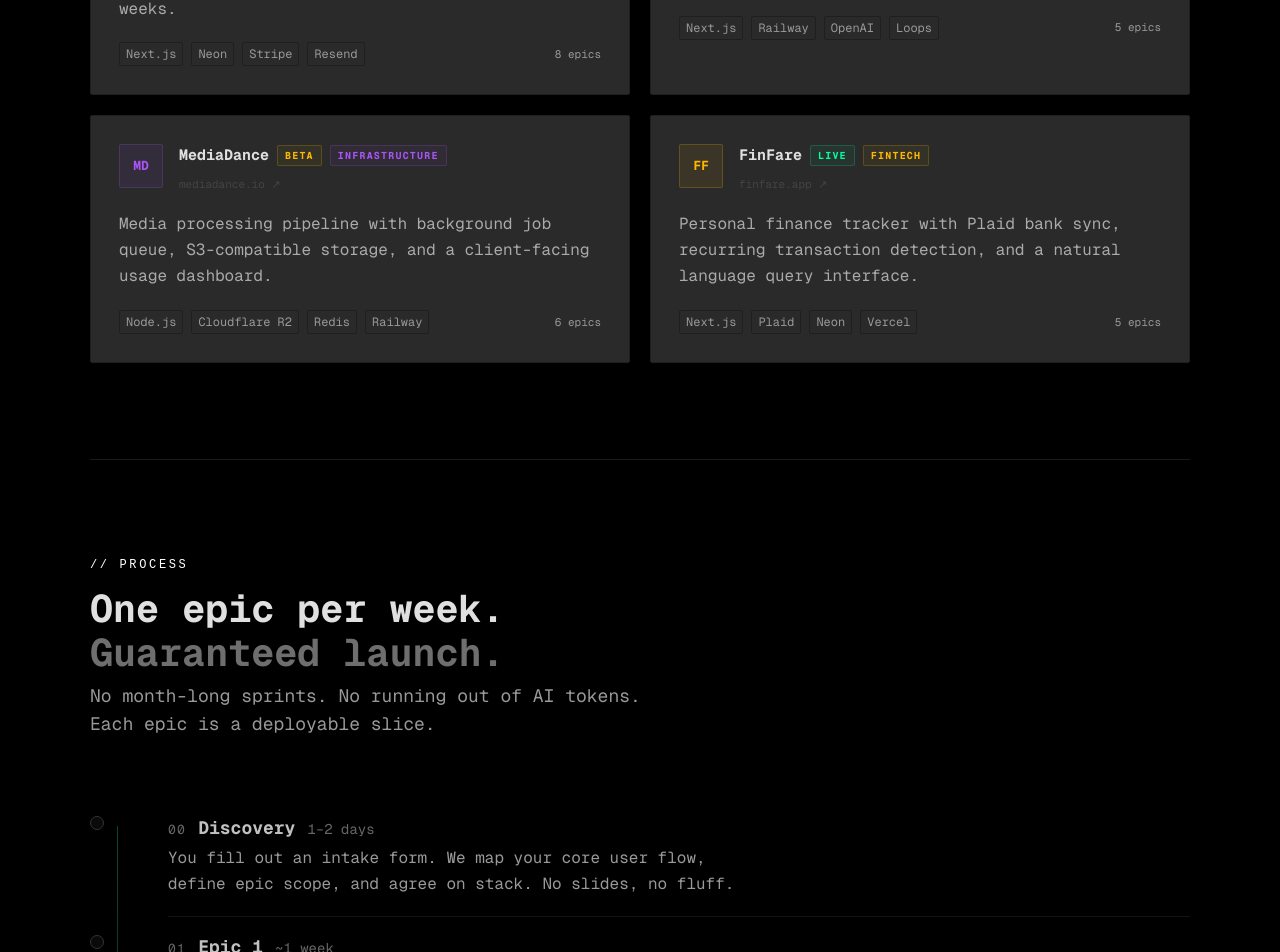
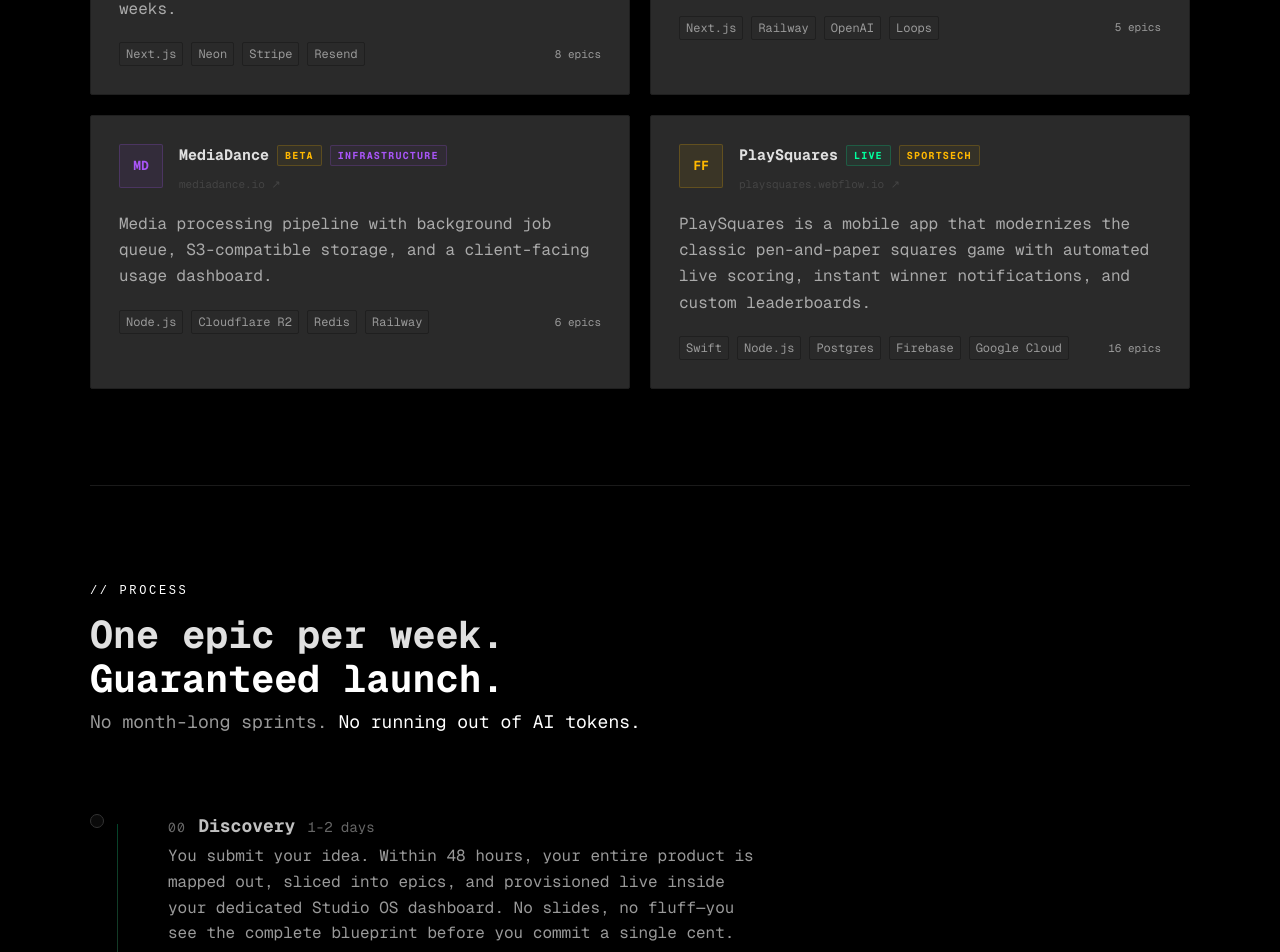
Before and after one commit to rup2701/appnomics-landing, a Next.js app: page / in a window 1280 px wide. Shown: the part 1115-2067 px from the top of the page. Built offline with nearby package versions, Linux system fonts and the light colour scheme.

Commit message:
feat: Revise content across multiple sections for clarity and engagement

```diff
--- a/components/sections/CTASection.tsx
+++ b/components/sections/CTASection.tsx
@@ -31,8 +31,7 @@
         </h2>
 
         <p className="text-lg text-[#777] mb-12 leading-[1.7] font-mono">
-          Tell us about your idead. We&apos;ll scope your project in 24 hours —
-          no agency bloat, no hidden fees, no lock-in.
+          Start with your idea. Get your 6-week epic breakdown in 24 hours — zero risk, zero lock-in.
         </p>
 
         <a
--- a/components/sections/FAQSection.tsx
+++ b/components/sections/FAQSection.tsx
@@ -37,15 +37,15 @@
   return (
     <section className="py-24 border-t border-[#1a1a1a]">
       <div className="max-w-[860px] mx-auto px-10">
-        <SectionLabel centerAlign={true}>// FAQ</SectionLabel>
+        {/* <SectionLabel centerAlign={true}>// FAQ</SectionLabel> */}
 
         <div className="text-center">
           <h2 className="text-[clamp(24px,3vw,36px)] font-bold text-[#e0e0e0] mb-2 leading-[1.15] font-mono">
-            Questions?
+            FAQ
             <br />
-            <span className="text-[#6e6e6e]">We&apos;ve got answers.</span>
+            {/* <span className="text-[#6e6e6e]">We&apos;ve got answers.</span> */}
           </h2>
-          <p className="text-md text-[#777] mb-14 font-mono">
+          <p className="text-lg text-[#999] mb-14 font-mono">
             Everything you need to know before getting started.
           </p>
         </div>
--- a/components/sections/PortfolioSection.tsx
+++ b/components/sections/PortfolioSection.tsx
@@ -37,12 +37,12 @@
     char: "MD",
   },
   {
-    name: "FinFare",
-    domain: "finfare.app",
-    industry: "FINTECH",
-    description: "Personal finance tracker with Plaid bank sync, recurring transaction detection, and a natural language query interface.",
-    epics: 5,
-    stack: ["Next.js", "Plaid", "Neon", "Vercel"],
+    name: "PlaySquares",
+    domain: "playsquares.webflow.io",
+    industry: "SPORTSECH",
+    description: "PlaySquares is a mobile app that modernizes the classic pen-and-paper squares game with automated live scoring, instant winner notifications, and custom leaderboards.",
+    epics: 16,
+    stack: ["Swift", "Node.js", "Postgres", "Firebase", 'Google Cloud'],
     color: "#ffb800",
     status: "LIVE",
     char: "FF",
@@ -76,7 +76,7 @@
           Built. Shipped. Handed over.
         </h2>
         <p className="text-lg text-[#999] mb-14 font-mono">
-          A sample of MVPs we've taken from intake to production.
+          A sample of MVPs we&apos;ve taken from intake to production.
         </p>
 
         <div className="grid grid-cols-1 md:grid-cols-2 gap-5">
--- a/components/sections/ProcessSection.tsx
+++ b/components/sections/ProcessSection.tsx
@@ -6,35 +6,40 @@
   {
     n: "00",
     label: "Discovery",
-    sub: "1–2 days",
-    detail: "You fill out an intake form. We map your core user flow, define epic scope, and agree on stack. No slides, no fluff.",
+    sub: "1\-2 days",
+    detail: "You submit your idea. Within 48 hours, your entire product is mapped out, sliced into epics,\
+    and provisioned live inside your dedicated Studio OS dashboard. No slides, no fluff—you see the complete\
+    blueprint before you commit a single cent.",
     icon: "◈",
   },
   {
     n: "01",
     label: "Epic 1",
     sub: "~1 week",
-    detail: "Auth, database schema, and the first slice of core functionality. Deployed to staging. You see it working.",
+    detail: "Auth, database schema, and the first slice of core functionality. Deployed to staging.\
+    You see it working.",
     icon: "▸",
   },
   {
     n: "02",
     label: "Epic 2",
     sub: "~1 week",
-    detail: "Core feature loop: the thing your users actually pay for. Integrations, business logic, API contracts.",
+    detail: "Core feature loop: the thing your users actually pay for.\
+    Integrations, business logic, API contracts.",
     icon: "▸",
   },
   {
     n: "03",
     label: "Epic 3–N",
     sub: "~1 week each",
-    detail: "Billing, notifications, admin tools, analytics — each epic ships a vertical slice. Progress every 7 days.",
+    detail: "Billing, notifications, admin tools, analytics — each epic ships\
+    a vertical slice. Progress every 7 days.",
     icon: "▸",
   },
   {
     n: "04",
     label: "QA & Polish",
-    sub: "3–5 days",
+    sub: "3\-5 days",
     detail: "Full QA pass, production deploy, DNS, monitoring setup, Sentry wired. Everything production-grade.",
     icon: "◉",
   },
@@ -59,10 +64,10 @@
         <h2 className="text-[clamp(24px,3vw,42px)] font-bold text-[#e0e0e0] mb-2 leading-[1.15] font-mono">
           One epic per week.
           <br />
-          <span className="text-[#6e6e6e]">Guaranteed launch.</span>
+          <span className="text-[#fff]">Guaranteed launch.</span>
         </h2>
         <p className="text-lg text-[#999] mb-[60px] font-mono max-w-[560px]">
-          No month-long sprints. No running out of AI tokens. Each epic is a deployable slice.
+          No month-long sprints. <span className={'text-[#fff] text-extrabold'}>No running out of AI tokens.</span>
         </p>
 
         {/* Timeline */}
@@ -135,8 +140,7 @@
           <p className="text-md text-[#888] font-mono leading-[1.7]">
             An epic is a single, fully functional feature block delivered every week. <br/>
             Most MVPs are <span className="text-[#e0e0e0]">5&mdash;6 epics</span> — that&apos;s{" "}
-            <span className="text-[#e0e0e0]">5&mdash;6 weeks</span> from intake to production. Larger platforms may run
-            8&mdash;10 epics. We&apos;ll scope it in Discovery before you commit a cent.
+            <span className="text-[#e0e0e0]">5&mdash;6 weeks</span> from intake to production. Every epic is fully laid out and mapped during your free discovery session — so you see the exact roadmap before you commit a cent.
           </p>
         </div>
       </div>
--- a/components/sections/StudioOSSection.tsx
+++ b/components/sections/StudioOSSection.tsx
@@ -19,16 +19,23 @@
             </span>
           </h2>
           <p
-            className="text-md text-[#777] mb-4 font-mono mx-auto max-w-[600px]"
+            className="text-lg text-[#999] mb-4 font-mono mx-auto max-w-[600px]"
           >
             Environment variables, artifacts, epic timeline, and a complete handover package — all in one dashboard,
             from Day 1.
           </p>
         </div>
 
+        {/* Studio OS Dashboard mockup */}
+        <div
+          className="border border-[#2a2a2a] rounded-[4px] overflow-hidden h-[560px] shadow-[0_0_60px_#00ff9d0a,0_40px_80px_#00000088] mt-14"
+        >
+          <StudioOSMockup />
+        </div>
+
         {/* Feature bullets - centered */}
         <div
-          className="flex gap-8 flex-wrap justify-center mb-14"
+          className="flex gap-8 flex-wrap justify-center mt-14"
         >
           {[
             { icon: "⬡", label: "All env vars & secrets", color: "#00ff9d" },
@@ -37,7 +44,7 @@
             { icon: "↑", label: "Live deploy links", color: "#ffb800" },
           ].map((f) => (
             <div key={f.label} className="flex items-center gap-2">
-              <span style={{ color: f.color, fontSize: 14 }}>{f.icon}</span>
+              <span style={{ color: f.color, fontSize: 13 }}>{f.icon}</span>
               <span className="text-[#fff] text-xs font-mono">
                 {f.label}
               </span>
@@ -45,12 +52,6 @@
           ))}
         </div>
 
-        {/* Studio OS Dashboard mockup */}
-        <div
-          className="border border-[#2a2a2a] rounded-[4px] overflow-hidden h-[560px] shadow-[0_0_60px_#00ff9d0a,0_40px_80px_#00000088]"
-        >
-          <StudioOSMockup />
-        </div>
       </div>
     </section>
   );
```
